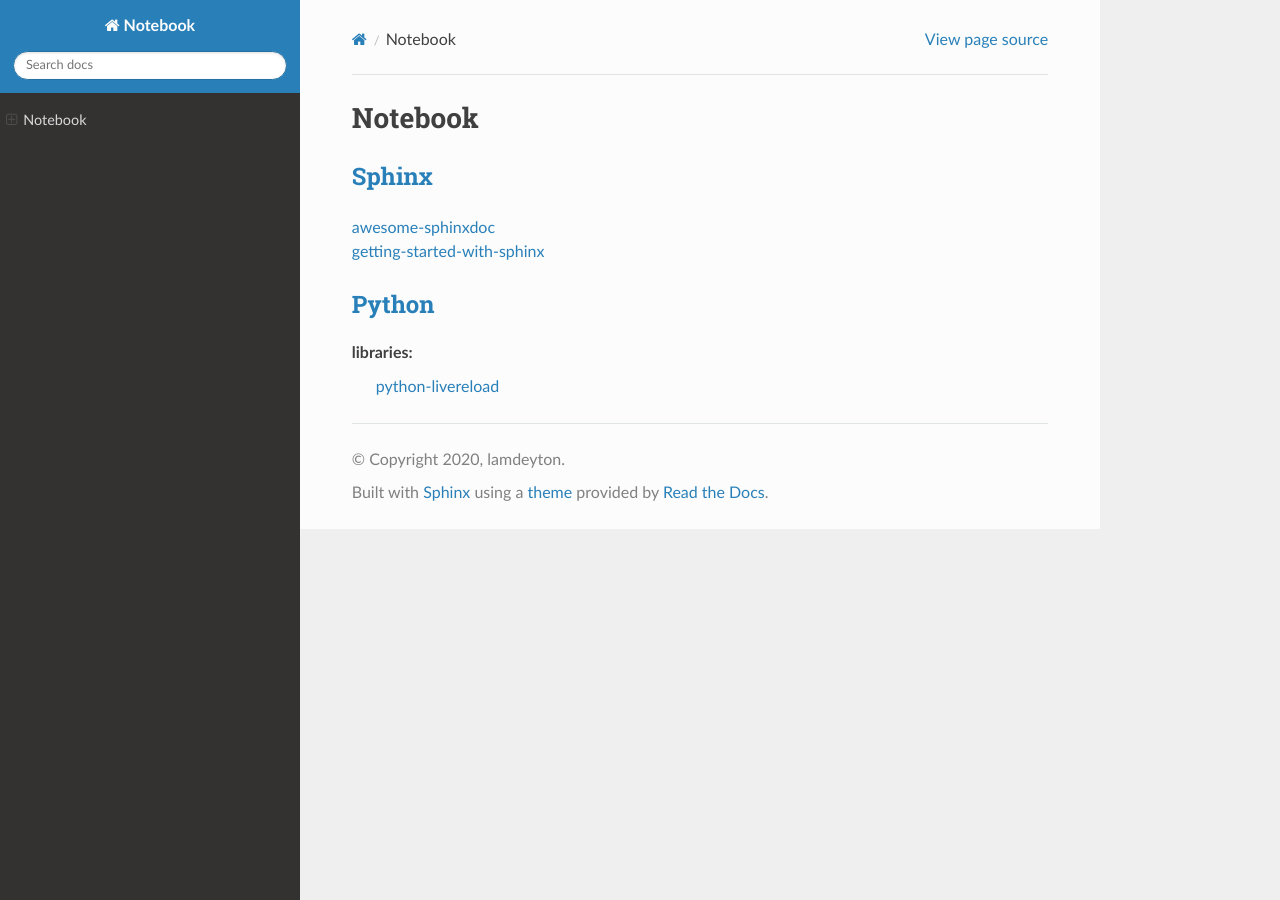
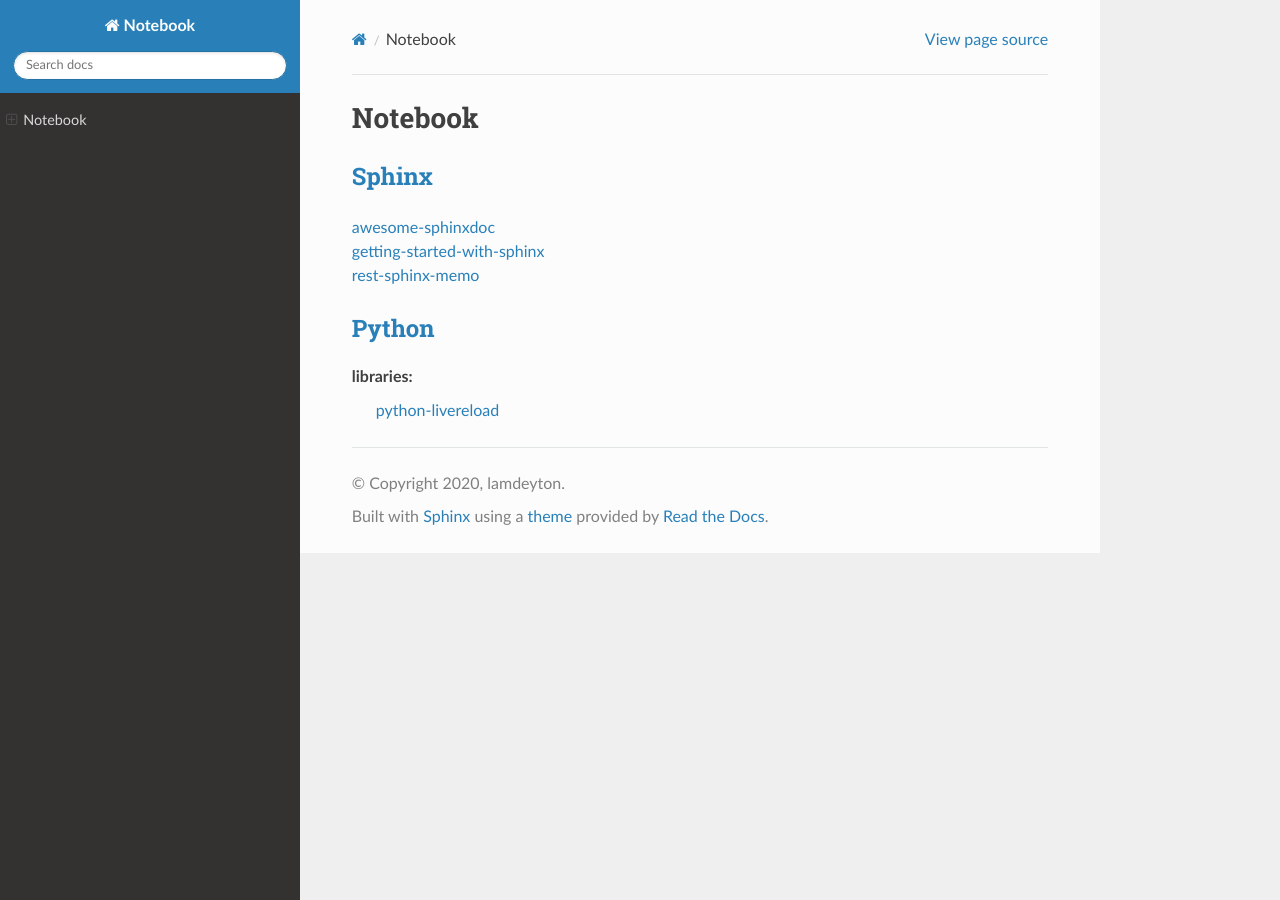
Before and after one commit to lamdeyton/Notebook, a Sphinx documentation site: the page built from source/index.rst, in a window 1280 px wide. Built offline with Sphinx 7.4.7 and the Read the Docs theme 2.0.0, drawn with Linux system fonts in a browser that asks for light colours.

Commit message:
[ADD] sphinx memo link

```diff
--- a/source/index.rst
+++ b/source/index.rst
@@ -14,10 +14,12 @@ Sphinx_
 --------
 | awesome-sphinxdoc_
 | getting-started-with-sphinx_
+| rest-sphinx-memo_
 
 .. _Sphinx: http://www.sphinx-doc.org/en/master/
 .. _awesome-sphinxdoc: https://github.com/yoloseem/awesome-sphinxdoc
 .. _getting-started-with-sphinx: https://docs.readthedocs.io/en/stable/intro/getting-started-with-sphinx.html#getting-started-with-sphinx
+.. _rest-sphinx-memo: https://rest-sphinx-memo.readthedocs.io/en/latest/
 
 Python_
 -------
```
